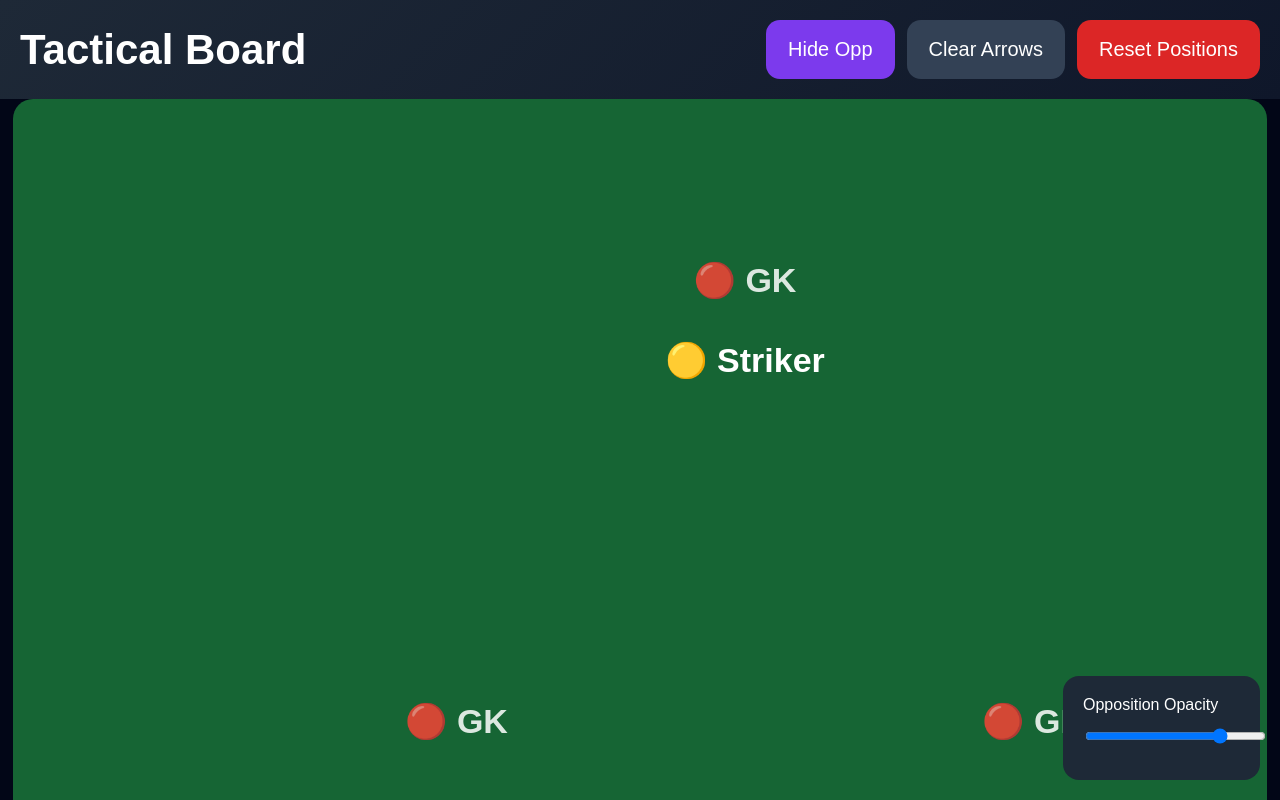
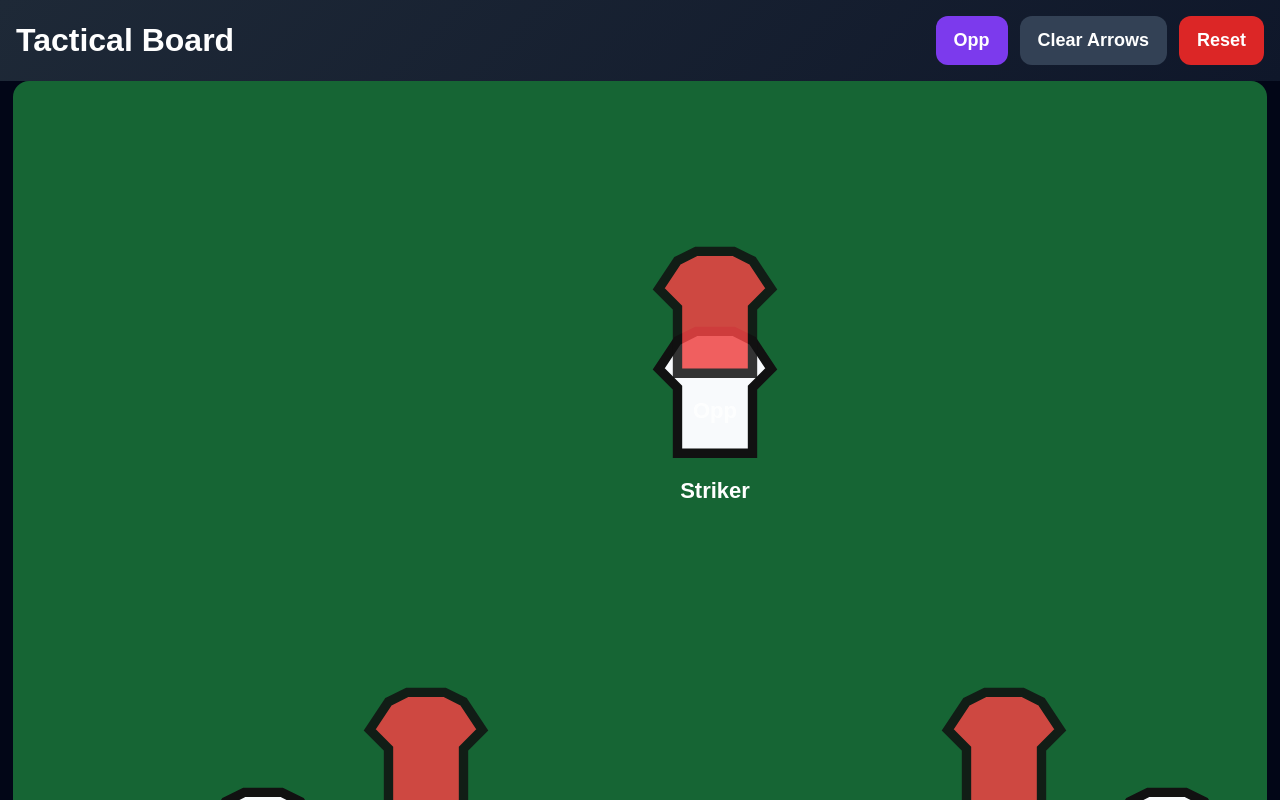
Before and after one commit to mccarr10/TacticsBoard, a React (Vite) app: page / in a window 1280 px wide. Shown: the top 800 px of the page. Built offline with nearby package versions, Linux system fonts and the light colour scheme.

Commit message:
Update PitchBoard.jsx

```diff
--- a/src/components/PitchBoard.jsx
+++ b/src/components/PitchBoard.jsx
@@ -7,10 +7,18 @@ const squad = [
   "Sonny","Charlie","Cian"
 ];
 
-const oppositionLabels = ["GK","LB","RB","CM","LW","RW","ST"];
+const JerseyIcon = ({ size = 52, color = "white" }) => (
+  <svg width={size} height={size} viewBox="0 0 64 64" fill="none">
+    <path
+      d="M16 8 L24 4 L40 4 L48 8 L56 20 L48 28 L48 56 L16 56 L16 28 L8 20 Z"
+      fill={color}
+      stroke="#111"
+      strokeWidth="4"
+    />
+  </svg>
+);
 
-const formations = {
-  "2-3-1": [
+const FORMATION = [
   { id: "GK", label: "Goalkeeper", xPct: 0.5, yPct: 0.92 },
   { id: "DEF1", label: "Defender 1", xPct: 0.27, yPct: 0.7 },
   { id: "DEF2", label: "Defender 2", xPct: 0.73, yPct: 0.7 },
@@ -18,20 +26,15 @@ const formations = {
   { id: "WM1", label: "Wide Mid 1", xPct: 0.14, yPct: 0.35 },
   { id: "WM2", label: "Wide Mid 2", xPct: 0.86, yPct: 0.35 },
   { id: "STR", label: "Striker", xPct: 0.5, yPct: 0.12 },
-  ],
-};
+];
 
 export default function TacticalBoard() {
   const pitchRef = useRef(null);
   const wrapperRef = useRef(null);
 
   const [dims, setDims] = useState({ w: 0, h: 0 });
-  const [formationKey] = useState("2-3-1");
-  const FORMATION = formations[formationKey];
-
   const [players, setPlayers] = useState([]);
   const [oppositionPlayers, setOppositionPlayers] = useState([]);
-
   const [assigned, setAssigned] = useState({});
   const [selectedPos, setSelectedPos] = useState(null);
   const [sheetOpen, setSheetOpen] = useState(false);
@@ -40,9 +43,6 @@ export default function TacticalBoard() {
   const [drawing, setDrawing] = useState(null);
 
   const [showOpposition, setShowOpposition] = useState(true);
-  const [oppositionOpacity, setOppositionOpacity] = useState(0.85);
-
-  const [ready, setReady] = useState(false);
 
   const measure = useCallback(() => {
     if (!wrapperRef.current) return;
@@ -68,8 +68,6 @@ export default function TacticalBoard() {
         y: (1 - p.yPct) * h
       }))
     );
-
-    setReady(true);
   }, []);
 
   useEffect(() => {
@@ -82,12 +80,14 @@ export default function TacticalBoard() {
   const getCoords = (e) => {
     const rect = pitchRef.current.getBoundingClientRect();
     const src = e.touches ? e.touches[0] : e;
+
     return {
       x: src.clientX - rect.left,
-      y: src.clientY - rect.top,
+      y: src.clientY - rect.top
     };
   };
 
+  // DRAW ARROWS
   const onDrawStart = (e) => {
     if (e.target.closest(".player-token")) return;
     const { x, y } = getCoords(e);
@@ -102,83 +102,116 @@ export default function TacticalBoard() {
 
   const onDrawEnd = () => {
     if (!drawing) return;
+
     const dx = drawing.x2 - drawing.x1;
     const dy = drawing.y2 - drawing.y1;
 
     if (Math.hypot(dx, dy) > 20) {
       setLines(l => [...l, drawing]);
     }
+
     setDrawing(null);
   };
 
+  // NEW: CLEAR ARROWS ONLY
   const clearArrows = () => {
     setLines([]);
   };
 
+  // FIXED RESET: does NOT touch names or arrows
   const resetPositionsOnly = () => {
-    measure(); // ONLY resets positions, NOT names or arrows
+    measure();
   };
 
-  const jerseySize = Math.max(120, Math.min(170, dims.w * 0.32));
-  const fontSize = Math.max(24, Math.min(34, dims.w * 0.075));
-  const tokenWidth = jerseySize + 40;
+  const jerseySize = Math.max(100, Math.min(150, dims.w * 0.3));
+  const fontSize = Math.max(16, Math.min(22, dims.w * 0.06));
 
   return (
-    <div style={{ width: "100vw", height: "100dvh", background: "#020617", display: "flex", flexDirection: "column" }}>
+    <div style={{
+      width: "100vw",
+      height: "100dvh",
+      background: "#020617",
+      display: "flex",
+      flexDirection: "column"
+    }}>
 
       {/* HEADER */}
       <div style={{
-        height: "150px",
-        padding: "20px",
-        background: "linear-gradient(135deg,#1e2937,#0f172a)",
+        height: "110px",
+        padding: "16px",
         display: "flex",
         justifyContent: "space-between",
-        alignItems: "center"
+        alignItems: "center",
+        background: "linear-gradient(135deg,#1e2937,#0f172a)"
       }}>
-        <div>
-          <div style={{ fontSize: "42px", fontWeight: "900", color: "#fff" }}>
+        <div style={{ color: "#fff", fontSize: "32px", fontWeight: "900" }}>
           Tactical Board
         </div>
-        </div>
 
-        <div style={{ display: "flex", gap: "12px", flexWrap: "wrap" }}>
+        <div style={{ display: "flex", gap: "12px" }}>
 
           <button
             onClick={() => setShowOpposition(v => !v)}
-            style={{ padding: "18px 22px", fontSize: "20px", borderRadius: "14px", background: "#7c3aed", color: "#fff" }}
+            style={{
+              padding: "14px 18px",
+              borderRadius: "12px",
+              background: "#7c3aed",
+              color: "#fff",
+              fontSize: "18px",
+              fontWeight: "800"
+            }}
           >
-            {showOpposition ? "Hide Opp" : "Show Opp"}
+            Opp
           </button>
 
+          {/* NEW BUTTON */}
           <button
             onClick={clearArrows}
-            style={{ padding: "18px 22px", fontSize: "20px", borderRadius: "14px", background: "#334155", color: "#fff" }}
+            style={{
+              padding: "14px 18px",
+              borderRadius: "12px",
+              background: "#334155",
+              color: "#fff",
+              fontSize: "18px",
+              fontWeight: "800"
+            }}
           >
             Clear Arrows
           </button>
 
           <button
             onClick={resetPositionsOnly}
-            style={{ padding: "18px 22px", fontSize: "20px", borderRadius: "14px", background: "#dc2626", color: "#fff" }}
+            style={{
+              padding: "14px 18px",
+              borderRadius: "12px",
+              background: "#dc2626",
+              color: "#fff",
+              fontSize: "18px",
+              fontWeight: "800"
+            }}
           >
-            Reset Positions
+            Reset
           </button>
         </div>
       </div>
 
       {/* PITCH */}
-      <div ref={wrapperRef} style={{ flex: 1, display: "flex", justifyContent: "center", alignItems: "center" }}>
-        {ready && (
+      <div ref={wrapperRef} style={{
+        flex: 1,
+        display: "flex",
+        justifyContent: "center",
+        alignItems: "center"
+      }}>
+        {dims.w > 0 && (
           <div
             ref={pitchRef}
             style={{
               width: dims.w,
               height: dims.h,
+              background: "#166534",
               position: "relative",
-              background: "#166534",
-              borderRadius: "20px",
-              overflow: "hidden",
-              touchAction: "none"
+              borderRadius: "16px",
+              overflow: "hidden"
             }}
             onMouseDown={onDrawStart}
             onMouseMove={onDrawMove}
@@ -186,34 +219,51 @@ export default function TacticalBoard() {
             onMouseLeave={onDrawEnd}
           >
 
-            {/* LINES */}
+            {/* ARROWS */}
             {lines.map((l,i)=>(
               <svg key={i} style={{ position:"absolute", inset:0 }}>
                 <line
-                  x1={l.x1} y1={l.y1}
-                  x2={l.x2} y2={l.y2}
+                  x1={l.x1}
+                  y1={l.y1}
+                  x2={l.x2}
+                  y2={l.y2}
                   stroke="#fde047"
-                  strokeWidth="5"
+                  strokeWidth="4"
                 />
               </svg>
             ))}
 
-            {/* MAIN PLAYERS */}
+            {drawing && (
+              <svg style={{ position:"absolute", inset:0 }}>
+                <line
+                  x1={drawing.x1}
+                  y1={drawing.y1}
+                  x2={drawing.x2}
+                  y2={drawing.y2}
+                  stroke="#fde047"
+                  strokeWidth="4"
+                  strokeDasharray="6 4"
+                />
+              </svg>
+            )}
+
+            {/* PLAYERS */}
             {players.map(p => (
               <div
                 key={p.id}
+                className="player-token"
                 style={{
                   position:"absolute",
                   left:p.x,
                   top:p.y,
-                  width:tokenWidth,
                   textAlign:"center",
                   color:"#fff",
                   fontWeight:"800",
                   fontSize
                 }}
               >
-                🟡 {p.label.split(" ")[0]}
+                <JerseyIcon size={jerseySize} color="#f8fafc" />
+                <div>{p.label.split(" ")[0]}</div>
               </div>
             ))}
 
@@ -225,45 +275,21 @@ export default function TacticalBoard() {
                   position:"absolute",
                   left:p.x,
                   top:p.y,
-                  width:tokenWidth,
                   textAlign:"center",
                   color:"#fff",
-                  opacity:oppositionOpacity,
                   fontWeight:"800",
-                  fontSize
+                  fontSize,
+                  opacity:0.85
                 }}
               >
-                🔴 {oppositionLabels[0]}
+                <JerseyIcon size={jerseySize} color="#ef4444" />
+                <div>Opp</div>
               </div>
             ))}
 
           </div>
         )}
       </div>
-
-      {/* OPACITY SLIDER */}
-      {showOpposition && (
-        <div style={{
-          position:"fixed",
-          bottom:20,
-          right:20,
-          background:"#1e2937",
-          padding:20,
-          borderRadius:16,
-          color:"#fff"
-        }}>
-          <div>Opposition Opacity</div>
-          <input
-            type="range"
-            min="0.2"
-            max="1"
-            step="0.05"
-            value={oppositionOpacity}
-            onChange={e=>setOppositionOpacity(Number(e.target.value))}
-          />
-        </div>
-      )}
-
     </div>
   );
 }
```
Lines whose indentation alone changed are shown as unchanged.
